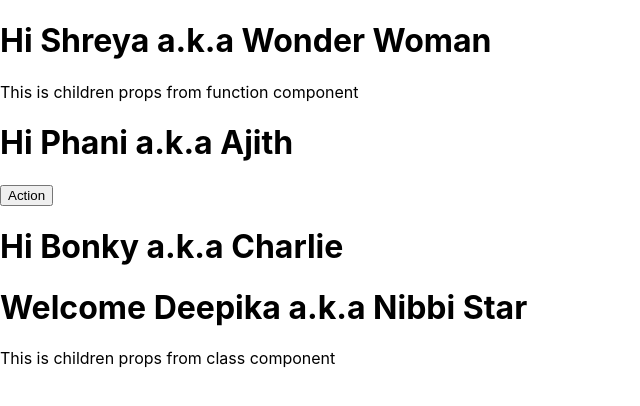
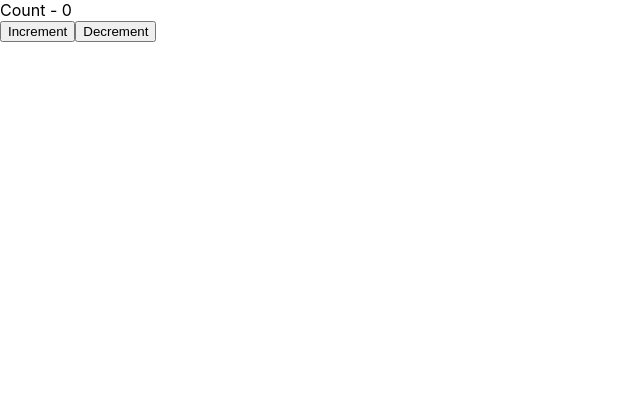
Before and after one commit to shreyaskraleti/React-files, a React (Create React App) app: page / in a window 1280 px wide. Shown: the top 406 px of the page, without its empty margins (0-640 px from the left). Built offline with nearby package versions, Linux system fonts and the light colour scheme.

Commit message:
state and set state files are added

```diff
--- a/src/App.js
+++ b/src/App.js
@@ -1,12 +1,15 @@
 import React, {Component} from "react";
-import Greet from "./Components/Greet";
-import Welcome from "./Components/Welcome";
+//import Greet from "./Components/Greet";
+//import Welcome from "./Components/Welcome";
+//import Message from "./Components/Message";
+import Counter from "./Components/Counter"
 
 class App extends Component {
   render() {
     return (
       <div className="App">
-        <Greet name="Shreya" heroName="Wonder Woman">
+        <Counter />
+        { /* <Greet name="Shreya" heroName="Wonder Woman">
           <p>This is children props from function component</p> </Greet>
         <Greet name="Phani" heroName="Ajith">
           <button>Action</button>
@@ -14,7 +17,8 @@ class App extends Component {
         <Greet name="Bonky" heroName="Charlie" />
         <Welcome name="Deepika" heroName="Nibbi Star">
           <p>This is children props from class component</p> </Welcome>
-
+        <Message />
+    */ }
       </div>
     );
   }
--- /dev/null
+++ b/src/Components/Counter.js
@@ -0,0 +1,65 @@
+import React, {Component} from 'react';
+
+class Counter extends Component {
+constructor(props) {
+    super(props)
+
+    this.state = {
+        count: 0
+    }
+}
+
+/* increment() {
+    this.setState(
+        {
+            count: this.state.count + 1
+        },
+        () => {
+        console.log('call back value', this.state.count)
+        }
+    ) */
+
+    increment() {
+        this.setState(prevState => ({
+            count: prevState.count + 1
+        }))
+
+    console.log(this.state.count)
+}
+
+decrement() {
+    this.setState(prevState => ({
+        count: prevState.count - 1
+    }))
+    console.log(this.state.count)
+}
+
+incrementFive() {
+    this.increment()
+    this.increment()
+    this.increment()
+    this.increment()
+    this.increment()
+}
+
+decrementFive() {
+    this.decrement()
+    this.decrement()
+    this.decrement()
+    this.decrement()
+    this.decrement()
+}
+
+    render() {
+        return(
+        <div>
+            <div> Count - {this.state.count}</div>
+            <button onClick={() => {this.incrementFive()}}>Increment</button>
+            <button onClick={() => {this.decrementFive()}}>Decrement</button>
+        </div>
+        )
+    }
+}
+
+
+export default Counter;
--- /dev/null
+++ b/src/Components/Message.js
@@ -0,0 +1,29 @@
+import React, {Component} from "react";
+
+class Message extends Component {
+
+    constructor() {
+        super()
+        this.state = {
+            message: "Welcome Visitor"
+
+        }
+    }
+
+    changeMessage() {
+        this.setState({
+            message: "Thank you for subscribing"
+        })
+    }
+
+    render() {
+        return (
+            <div>
+        <h1>{this.state.message}</h1>
+        <button onClick={() => this.changeMessage()}>Subscribe</button>
+        </div>
+        )
+    }
+}
+
+export default Message;
```
